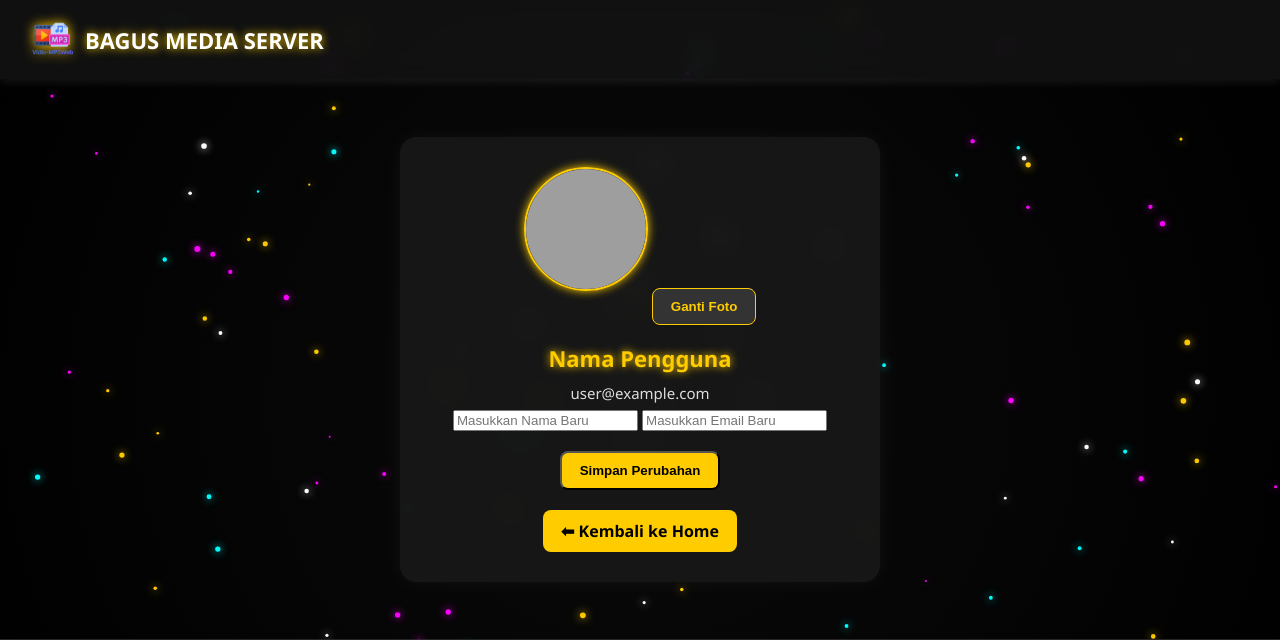
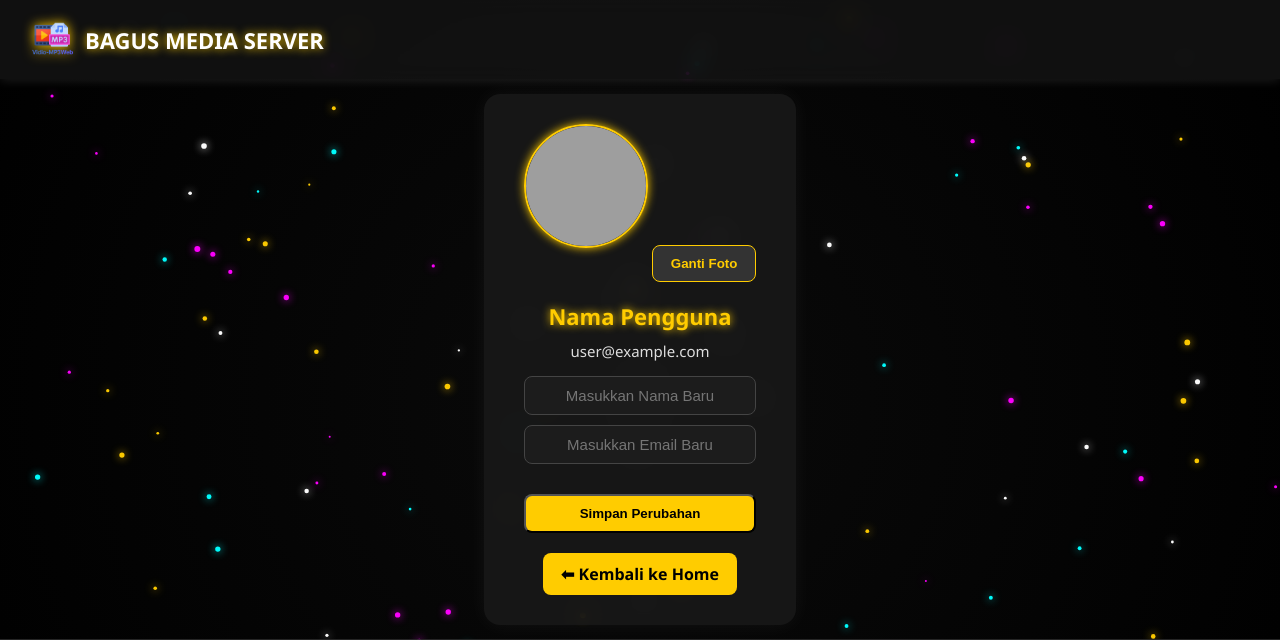
Before and after one commit to MiftahulKhoiri/BagusMedia_web_server, a Flask app: page /profile in a window 1280 px wide. Shown: the top 640 px of the page. Run offline with Flask 3, Linux system fonts and the light colour scheme; grey boxes are pictures that could not be loaded.

Commit message:
Update home.css

```diff
--- a/static/css/home.css
+++ b/static/css/home.css
@@ -328,3 +328,28 @@ footer {
         transform: translateY(0);
     }
 }
+
+/* ===== Input dan Tombol di Profil ===== */
+.edit-section {
+    display: flex;
+    flex-direction: column;
+    gap: 10px;
+    margin-top: 15px;
+}
+
+.edit-section input {
+    padding: 10px;
+    border-radius: 8px;
+    border: 1px solid #444;
+    background: rgba(30,30,30,0.8);
+    color: white;
+    text-align: center;
+    font-size: 15px;
+    outline: none;
+    transition: border-color 0.3s, box-shadow 0.3s;
+}
+
+.edit-section input:focus {
+    border-color: #ffcc00;
+    box-shadow: 0 0 8px #ffcc00;
+}
```
